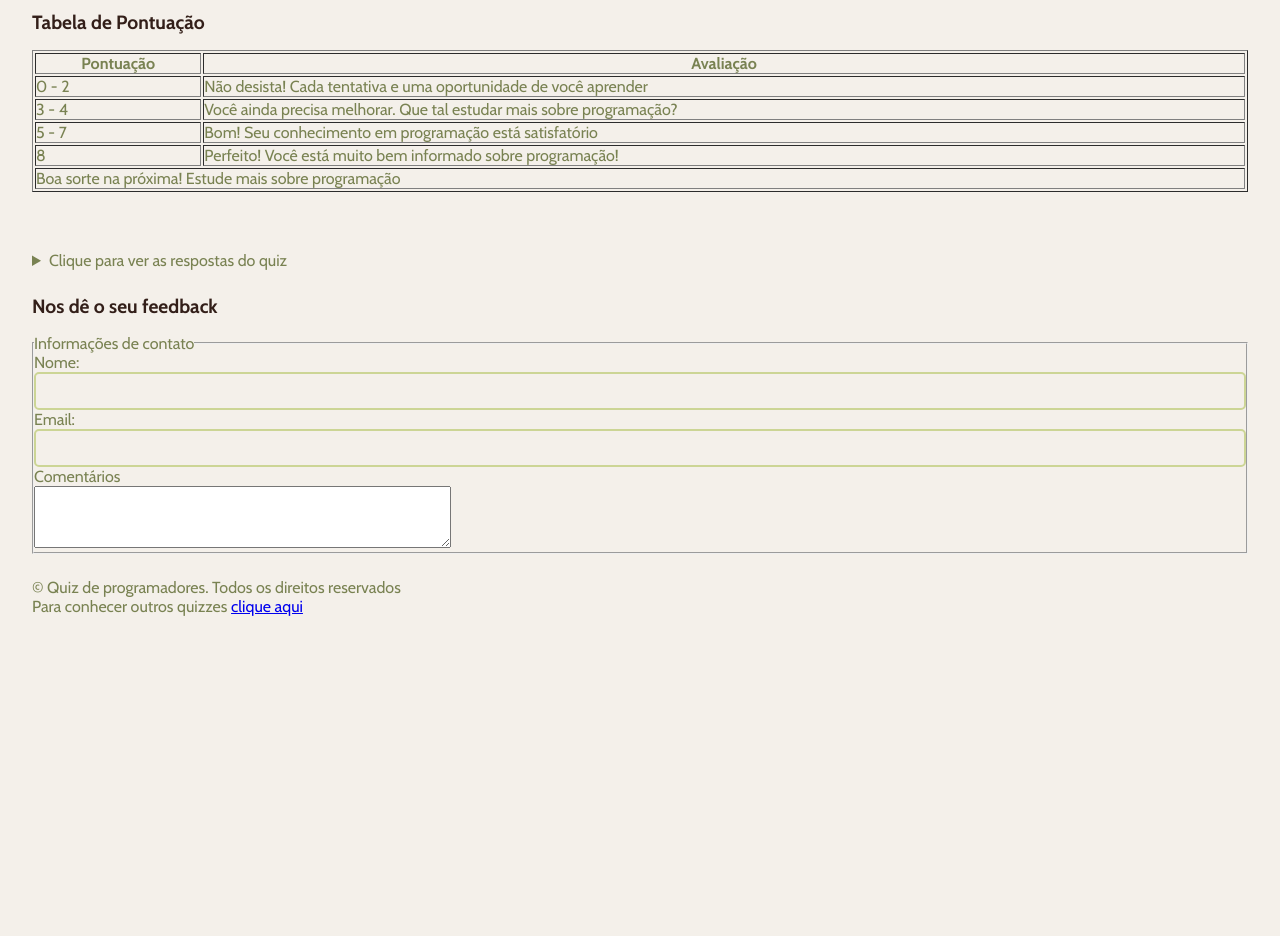
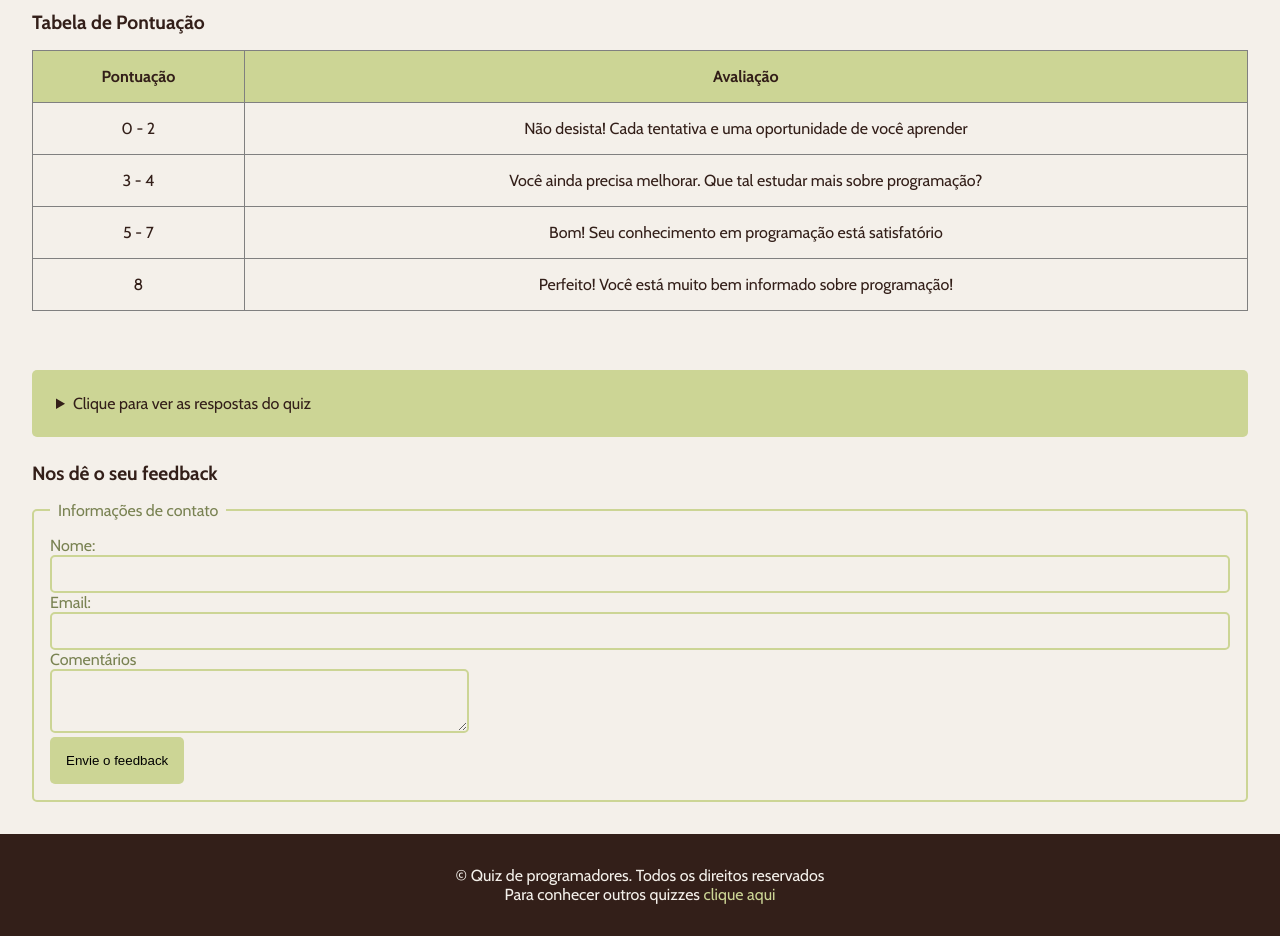
Before and after one commit to 013Edu/quiz-dev, a plain HTML site: page index.html in a window 1280 px wide. Shown: the part 1220-2156 px from the top of the page. Before the commit the page ends 1868 px from the top, so only its background shows below. Drawn offline with nearby package versions, Linux system fonts and the light colour scheme.

Commit message:
few updates

```diff
--- a/index.html
+++ b/index.html
@@ -6,7 +6,6 @@
     <link rel="stylesheet" href="style.css">
     <title>Quiz Dev</title>
 </head>
-<body>
     <header>
         <h1>Quiz interativo para programadores</h1>
         <p>Teste seus conhecimentos em programação e veja qual pontuação consegue fazer!</p>
@@ -160,13 +159,6 @@
                         </td>
                     </tr>
                   </tbody>
-                   <tfoot>
-                    <tr>
-                        <td colspan="2">
-                            Boa sorte na próxima! Estude mais sobre programação
-                        </td>
-                    </tr>
-                   </tfoot>
                 </table>
                 <br>
              </section>
@@ -209,16 +201,16 @@
                             cols="50"
                         >
                         </textarea>
+                        <br>
+                        <button>Envie o feedback</button>
                     </form>
                  </fieldset>
                </section>
-                <!--Footer-->
-                <footer>
-                    <p>&copy Quiz de programadores. Todos os direitos reservados</p>
-                    <p>Para conhecer outros quizzes <a href="https://google.com" target="_blank">clique aqui</a></p>
-                </footer>
         </main>
     </body>
-    <footer></footer>
-</body>
+        <!--Footer-->
+        <footer>
+        <p class="text-footer">&copy Quiz de programadores. Todos os direitos reservados</p>
+        <p class="text-footer">Para conhecer outros quizzes <a href="https://google.com" target="_blank">clique aqui</a></p>
+    </footer>
 </html>
--- a/style.css
+++ b/style.css
@@ -67,3 +67,94 @@ img {
     width: 5rem;
     border-radius: 5px;
 }
+
+table {
+    width: 100%;
+    border-collapse: collapse;
+}
+
+th {
+    background-color: #ccd595;
+    padding: 1rem;
+    color: #331f19;
+}
+
+tbody {
+    text-align: center;
+}
+
+tbody td {
+    padding: 1rem;
+    color: #331f19;
+}
+
+details {
+    background-color: #ccd595;
+    padding: 1rem;
+    border-radius: 5px;
+}
+
+details h2 {
+    margin-left: 0.5rem;
+}
+
+summary {
+    margin: 0.5rem;
+    color: #331f19;
+    cursor: pointer;
+}
+
+ol {
+    margin-left: 1.5rem;
+    margin-top: 0.5rem;
+}
+
+ol li {
+    padding: 0.5rem;
+}
+
+fieldset {
+    border: 2px solid #ccd595;
+    padding: 1rem;
+    border-radius: 5px;
+}
+
+legend {
+    padding: 0 0.5rem;
+}
+
+textarea {
+    border: 2px solid #ccd595;
+    border-radius: 5px;
+    outline: none;
+    background-color: transparent;
+}
+
+button {
+    background-color: #ccd595;
+    border: none;
+    border-radius: 5px;
+    padding: 1rem;
+    transition: 0.5s;
+}
+
+button:hover {
+    background-color: #331f19;
+    cursor: pointer;
+    color: #f4f0ea;
+}
+
+footer {
+    background-color: #331f19;
+    padding: 2rem;
+    text-align: center;
+}
+
+.text-footer {
+    color: #f4f0ea;
+}
+
+footer a {
+    text-decoration: none;
+    color: #ccd595;
+}
```
